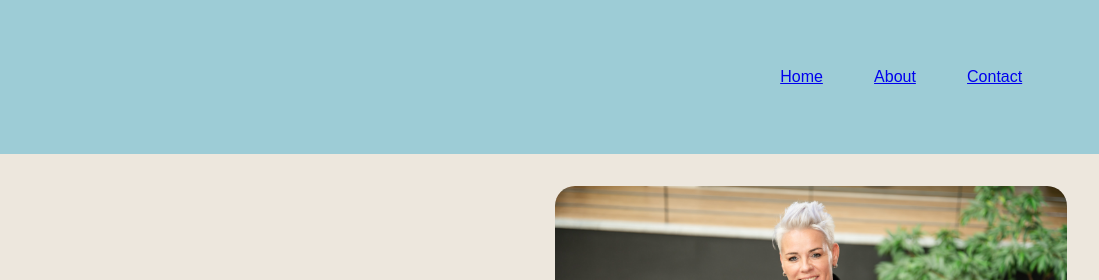
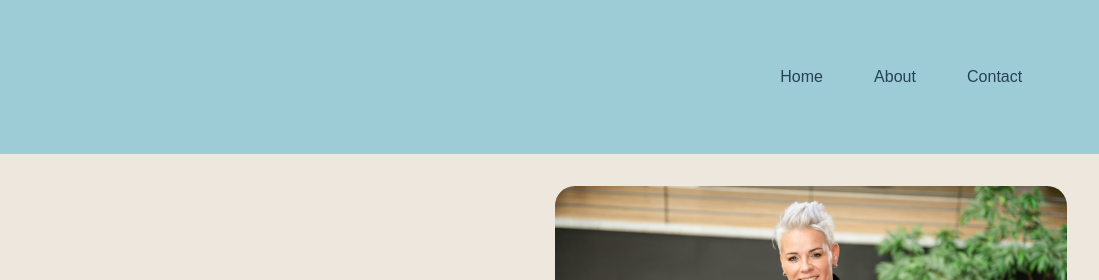
Before and after one commit to MLblom/Website-files2, a plain HTML site: page index.html in a window 1280 px wide. Shown: the top 280 px of the page, 181-1280 px from the left. Drawn offline with Linux system fonts and the light colour scheme.

Commit message:
third commit

```diff
--- a/styles.css
+++ b/styles.css
@@ -27,6 +27,8 @@ body {
 
 .main-nav-list {
   list-style: none;
+  text-decoration: none;
+  color: #264158;
   display: flex;
   align-items: center;
   gap: 3.2rem;
```
